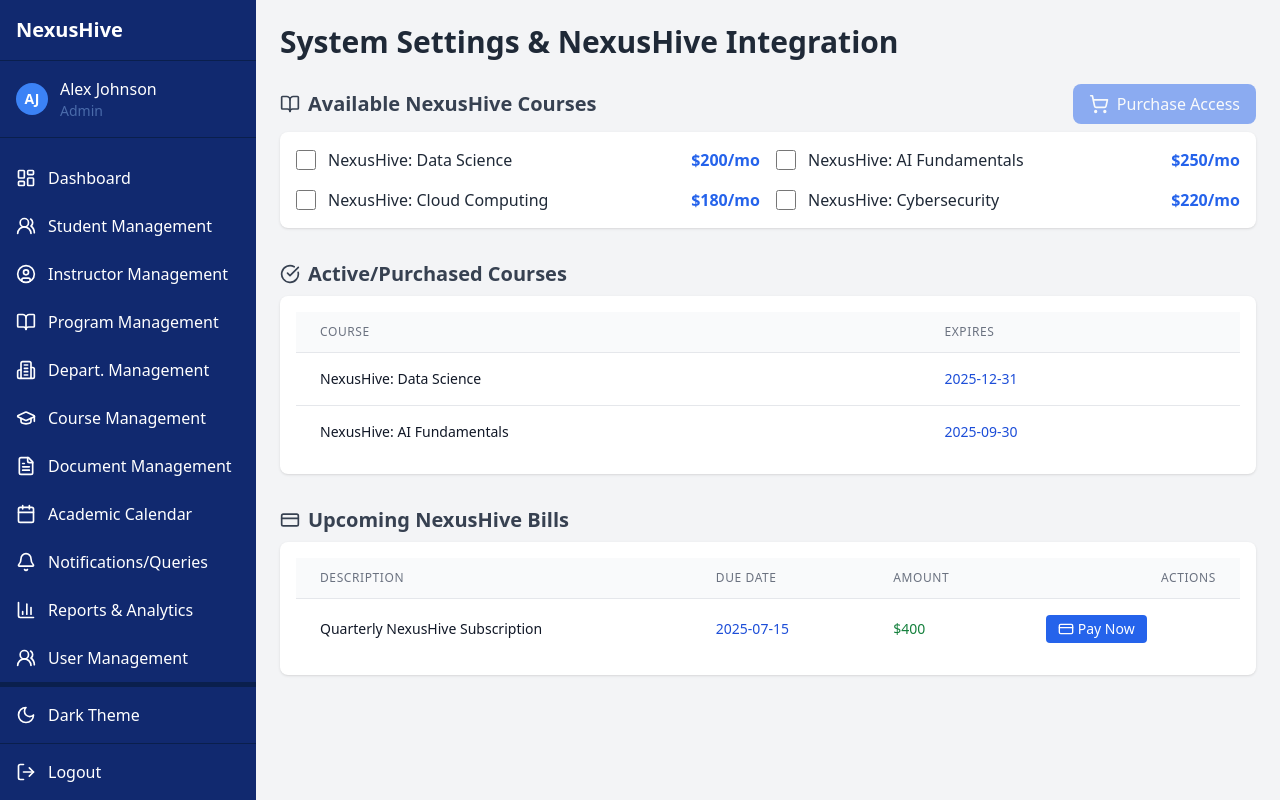
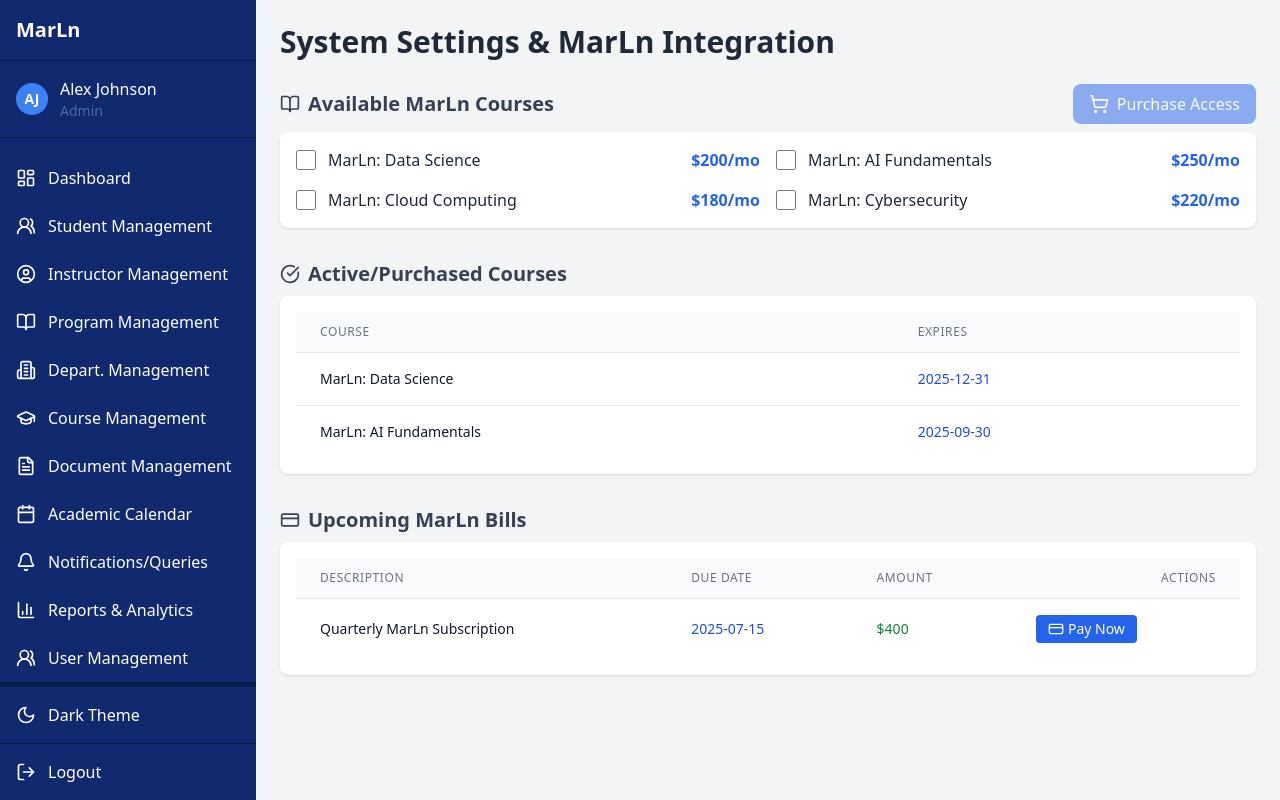
Before and after one commit to RupamAtMarln/Marln-University, a React (Vite) app in the folder marln-university-site/: page /admin/settings in a window 1280 px wide. Built offline with nearby package versions, Linux system fonts and the light colour scheme; sample sign-in values are in the browser's storage; the HTML template or start-up script is replaced by a standard one.

Commit message:
Replace all user-facing 'NexusHive' with 'MarLn' across the project

```diff
--- a/marln-university-site/index.html
+++ b/marln-university-site/index.html
@@ -4,7 +4,7 @@
     <meta charset="UTF-8" />
     <link rel="icon" type="image/svg+xml" href="./src/assets/marln-logo.png" />
     <meta name="viewport" content="width=device-width, initial-scale=1.0" />
-    <title>NexusHive</title>
+    <title>MarLn</title>
   </head>
   <body>
     <div id="root"></div>
--- a/marln-university-site/src/components/Sidebar.jsx
+++ b/marln-university-site/src/components/Sidebar.jsx
@@ -131,7 +131,7 @@
     <div className="w-64 h-screen bg-[#11296F] dark:bg-gray-900 text-white dark:text-gray-100 flex flex-col">
       {/* Logo */}
       <div className="p-4 border-b border-[#0a1f4d] dark:border-gray-800">
-        <h1 className="text-xl font-bold">NexusHive</h1>
+        <h1 className="text-xl font-bold">MarLn</h1>
       </div>
 
       {/* User Info */}
--- a/marln-university-site/src/pages/admin/AdminDashboard.jsx
+++ b/marln-university-site/src/pages/admin/AdminDashboard.jsx
@@ -251,8 +251,8 @@
             </div>
             {/* Upgrade Widget */}
             <div className="bg-blue-50 dark:bg-blue-900 rounded-xl shadow p-6 flex flex-col items-center gap-2">
-              <div className="flex items-center gap-2 text-blue-700 font-bold"><ArrowUpRight size={20}/> Go Pro with NexusHive</div>
-              <div className="text-xs text-gray-500 text-center">Upgrade to NexusHive Pro for advanced features and support</div>
+              <div className="flex items-center gap-2 text-blue-700 font-bold"><ArrowUpRight size={20}/> Go Pro with MarLn</div>
+              <div className="text-xs text-gray-500 text-center">Upgrade to MarLn Pro for advanced features and support</div>
               <button className="mt-2 px-4 py-2 bg-blue-600 text-white rounded-md hover:bg-blue-700 text-sm">Upgrade Now</button>
             </div>
           </div>
--- a/marln-university-site/src/pages/admin/CourseManagement.jsx
+++ b/marln-university-site/src/pages/admin/CourseManagement.jsx
@@ -112,7 +112,7 @@
                     <td className="px-6 py-4 whitespace-nowrap text-sm text-gray-500 dark:text-gray-300">{course.code}</td>
                     <td className="px-6 py-4 whitespace-nowrap text-center text-sm text-blue-700 dark:text-blue-400">{course.credits}</td>
                     <td className="px-6 py-4 whitespace-nowrap text-center text-sm text-green-700 dark:text-green-400">{course.hours}</td>
-                    <td className="px-6 py-4 whitespace-nowrap text-sm text-gray-500 dark:text-gray-300 capitalize">{course.source === 'nexushive' ? 'NexusHive' : 'University'}</td>
+                    <td className="px-6 py-4 whitespace-nowrap text-sm text-gray-500 dark:text-gray-300 capitalize">{course.source === 'nexushive' ? 'MarLn' : 'University'}</td>
                     <td className="px-6 py-4 whitespace-nowrap text-right text-sm font-medium space-x-2">
                       <button onClick={() => openViewModal(course)} className="text-blue-600 hover:text-blue-800 dark:text-blue-400 dark:hover:text-blue-300"><Eye size={18} /></button>
                       <button onClick={() => openEditModal(course)} className="text-green-600 hover:text-green-800 dark:text-green-400 dark:hover:text-green-300"><Edit size={18} /></button>
@@ -125,7 +125,7 @@
 
           {/* Predefined Courses */}
           <div className="bg-white dark:bg-gray-800 rounded-lg shadow p-6 mb-8">
-            <h2 className="text-xl font-bold text-gray-800 dark:text-gray-100 mb-4">NexusHive Predefined Courses</h2>
+            <h2 className="text-xl font-bold text-gray-800 dark:text-gray-100 mb-4">MarLn Predefined Courses</h2>
             <div className="grid grid-cols-1 md:grid-cols-2 lg:grid-cols-3 gap-4">
               {predefinedCourses.map((predef) => (
                 <div key={predef.id} className="border rounded-lg p-4 flex flex-col justify-between dark:border-gray-700">
@@ -240,7 +240,7 @@
             <div className="mb-2"><span className="font-semibold dark:text-gray-300">Code:</span> {selectedCourse.code}</div>
             <div className="mb-2"><span className="font-semibold dark:text-gray-300">Credits:</span> {selectedCourse.credits}</div>
             <div className="mb-2"><span className="font-semibold dark:text-gray-300">Instructional Hours:</span> {selectedCourse.hours}</div>
-            <div className="mb-2"><span className="font-semibold dark:text-gray-300">Source:</span> {selectedCourse.source === 'nexushive' ? 'NexusHive' : 'University'}</div>
+            <div className="mb-2"><span className="font-semibold dark:text-gray-300">Source:</span> {selectedCourse.source === 'nexushive' ? 'MarLn' : 'University'}</div>
             <div className="mb-2"><span className="font-semibold dark:text-gray-300">Description:</span> {selectedCourse.description}</div>
           </div>
         </div>
--- a/marln-university-site/src/pages/admin/DepartmentDashboard.jsx
+++ b/marln-university-site/src/pages/admin/DepartmentDashboard.jsx
@@ -3,7 +3,7 @@
 
 // Dummy data for university hierarchy
 const university = {
-  name: 'NexusHive University',
+  name: 'MarLn University',
   dean: { name: 'Dr. Alice Smith', title: 'University Dean', avatar: '', color: 'bg-blue-700' },
   colleges: [
     {
--- a/marln-university-site/src/pages/admin/ProgramManagement.jsx
+++ b/marln-university-site/src/pages/admin/ProgramManagement.jsx
@@ -259,7 +259,7 @@
                     <div className="flex items-center justify-between mb-2">
                       <span className="font-semibold text-lg">{course.name}</span>
                       {course.source === 'nexushive' && (
-                        <span className="ml-2 px-2 py-0.5 text-xs rounded bg-blue-600 text-white dark:bg-blue-700 dark:text-white">NexusHive</span>
+                        <span className="ml-2 px-2 py-0.5 text-xs rounded bg-blue-600 text-white dark:bg-blue-700 dark:text-white">MarLn</span>
                       )}
                     </div>
                     <div className="text-sm text-gray-500 dark:text-gray-300 mb-1">Code: {course.code}</div>
--- a/marln-university-site/src/pages/admin/Reports.jsx
+++ b/marln-university-site/src/pages/admin/Reports.jsx
@@ -5,9 +5,9 @@
 // Mock analytics data
 const mockCourses = [
   { id: 1, name: 'Intro to Programming', completions: 120, enrollments: 150, type: 'university' },
-  { id: 2, name: 'NexusHive: Data Science', completions: 90, enrollments: 100, type: 'nexushive' },
+  { id: 2, name: 'MarLn: Data Science', completions: 90, enrollments: 100, type: 'nexushive' },
   { id: 3, name: 'Calculus I', completions: 80, enrollments: 110, type: 'university' },
-  { id: 4, name: 'NexusHive: AI Fundamentals', completions: 60, enrollments: 70, type: 'nexushive' },
+  { id: 4, name: 'MarLn: AI Fundamentals', completions: 60, enrollments: 70, type: 'nexushive' },
   { id: 5, name: 'English Literature', completions: 95, enrollments: 120, type: 'university' },
 ];
 
@@ -66,8 +66,8 @@
               <BarChart3 size={32} className="text-purple-600" />
               <div>
                 <div className="text-lg font-semibold text-gray-700 dark:text-gray-200 flex items-center gap-2">
-                  NexusHive Performance
-                  <span className="bg-purple-100 dark:bg-purple-900 text-purple-700 dark:text-purple-300 px-2 py-0.5 rounded text-xs font-semibold ml-2">NexusHive</span>
+                  MarLn Performance
+                  <span className="bg-purple-100 dark:bg-purple-900 text-purple-700 dark:text-purple-300 px-2 py-0.5 rounded text-xs font-semibold ml-2">MarLn</span>
                 </div>
                 <div className="text-2xl font-bold text-purple-700 dark:text-purple-400">{nexusHivePerformance}</div>
               </div>
@@ -91,7 +91,7 @@
                     <td className="px-6 py-4 whitespace-nowrap text-sm font-medium text-gray-900 dark:text-gray-100 flex items-center gap-2">
                       {course.name}
                       {course.type === 'nexushive' && (
-                        <span className="bg-purple-100 dark:bg-purple-900 text-purple-700 dark:text-purple-300 px-2 py-0.5 rounded text-xs font-semibold ml-2">NexusHive</span>
+                        <span className="bg-purple-100 dark:bg-purple-900 text-purple-700 dark:text-purple-300 px-2 py-0.5 rounded text-xs font-semibold ml-2">MarLn</span>
                       )}
                     </td>
                     <td className="px-6 py-4 whitespace-nowrap text-center text-sm text-blue-700 dark:text-blue-300">{course.enrollments}</td>
--- a/marln-university-site/src/pages/admin/SystemSettings.jsx
+++ b/marln-university-site/src/pages/admin/SystemSettings.jsx
@@ -3,19 +3,19 @@
 import { CheckCircle, ShoppingCart, CreditCard, BookOpen, X } from 'lucide-react';
 
 const availableCourses = [
-  { id: 1, name: 'NexusHive: Data Science', price: 200 },
-  { id: 2, name: 'NexusHive: AI Fundamentals', price: 250 },
-  { id: 3, name: 'NexusHive: Cloud Computing', price: 180 },
-  { id: 4, name: 'NexusHive: Cybersecurity', price: 220 },
+  { id: 1, name: 'MarLn: Data Science', price: 200 },
+  { id: 2, name: 'MarLn: AI Fundamentals', price: 250 },
+  { id: 3, name: 'MarLn: Cloud Computing', price: 180 },
+  { id: 4, name: 'MarLn: Cybersecurity', price: 220 },
 ];
 
 const mockActive = [
-  { id: 1, name: 'NexusHive: Data Science', expires: '2025-12-31' },
-  { id: 2, name: 'NexusHive: AI Fundamentals', expires: '2025-09-30' },
+  { id: 1, name: 'MarLn: Data Science', expires: '2025-12-31' },
+  { id: 2, name: 'MarLn: AI Fundamentals', expires: '2025-09-30' },
 ];
 
 const mockBills = [
-  { id: 1, due: '2025-07-15', amount: 400, desc: 'Quarterly NexusHive Subscription' },
+  { id: 1, due: '2025-07-15', amount: 400, desc: 'Quarterly MarLn Subscription' },
 ];
 
 export default function SystemSettings() {
@@ -61,12 +61,12 @@
       <Sidebar role="admin" />
       <div className="flex-1 overflow-auto">
         <div className="p-6">
-          <h1 className="text-3xl font-bold text-gray-800 dark:text-gray-100 mb-6">System Settings & NexusHive Integration</h1>
+          <h1 className="text-3xl font-bold text-gray-800 dark:text-gray-100 mb-6">System Settings & MarLn Integration</h1>
 
           {/* Available Courses */}
           <div className="mb-8">
             <div className="flex justify-between items-center mb-2">
-              <h2 className="text-xl font-semibold text-gray-700 dark:text-gray-200 flex items-center gap-2"><BookOpen size={20}/> Available NexusHive Courses</h2>
+              <h2 className="text-xl font-semibold text-gray-700 dark:text-gray-200 flex items-center gap-2"><BookOpen size={20}/> Available MarLn Courses</h2>
               <button
                 onClick={() => setShowPurchaseModal(true)}
                 className="bg-blue-600 text-white px-4 py-2 rounded-lg flex items-center space-x-2 hover:bg-blue-700 transition-colors disabled:opacity-50"
@@ -99,7 +99,7 @@
             <h2 className="text-xl font-semibold text-gray-700 dark:text-gray-200 mb-2 flex items-center gap-2"><CheckCircle size={20}/> Active/Purchased Courses</h2>
             <div className="bg-white dark:bg-gray-800 rounded-lg shadow p-4">
               {activeCourses.length === 0 ? (
-                <div className="text-gray-500 dark:text-gray-400">No active NexusHive courses.</div>
+                <div className="text-gray-500 dark:text-gray-400">No active MarLn courses.</div>
               ) : (
                 <table className="min-w-full divide-y divide-gray-200 dark:divide-gray-700">
                   <thead className="bg-gray-50 dark:bg-gray-900">
@@ -123,7 +123,7 @@
 
           {/* Upcoming Bills */}
           <div className="mb-8">
-            <h2 className="text-xl font-semibold text-gray-700 dark:text-gray-200 mb-2 flex items-center gap-2"><CreditCard size={20}/> Upcoming NexusHive Bills</h2>
+            <h2 className="text-xl font-semibold text-gray-700 dark:text-gray-200 mb-2 flex items-center gap-2"><CreditCard size={20}/> Upcoming MarLn Bills</h2>
             <div className="bg-white dark:bg-gray-800 rounded-lg shadow p-4">
               {bills.length === 0 ? (
                 <div className="text-gray-500 dark:text-gray-400">No upcoming bills.</div>
@@ -161,7 +161,7 @@
         <div className="fixed inset-0 bg-black bg-opacity-50 flex items-center justify-center z-50">
           <div className="bg-white dark:bg-gray-800 rounded-lg p-6 w-full max-w-lg">
             <div className="flex justify-between items-center mb-4">
-              <h2 className="text-2xl font-bold text-gray-800 dark:text-gray-100">Purchase NexusHive Courses</h2>
+              <h2 className="text-2xl font-bold text-gray-800 dark:text-gray-100">Purchase MarLn Courses</h2>
               <button onClick={() => setShowPurchaseModal(false)} className="text-gray-500 dark:text-gray-300 hover:text-gray-700 dark:hover:text-gray-100"><X size={24} /></button>
             </div>
             <form onSubmit={handlePurchase} className="space-y-4">
--- a/marln-university-site/src/pages/auth/LoginPage.jsx
+++ b/marln-university-site/src/pages/auth/LoginPage.jsx
@@ -38,16 +38,16 @@
           className="absolute inset-0 w-full h-full object-cover opacity-60"
         />
         <div className="relative z-10 flex flex-col justify-center h-full px-12">
-          <img src={logo} alt="NexusHive Logo" className="w-32 mb-6" />
+          <img src={logo} alt="MarLn Logo" className="w-32 mb-6" />
           <h1 className="text-white text-4xl font-bold leading-tight mb-4">
-            Welcome to <br /> NexusHive 🚀
+            Welcome to <br /> MarLn 🚀
           </h1>
           <p className="text-blue-100 text-lg max-w-md">
             Your all-in-one solution for managing students, instructors, and university operations in one digital hub.
           </p>
         </div>
         <div className="text-sm text-blue-100 text-center p-4 relative z-10">
-          © {new Date().getFullYear()} NexusHive. All rights reserved.
+          © {new Date().getFullYear()} MarLn. All rights reserved.
         </div>
       </div>
 
@@ -55,8 +55,8 @@
       <div className="flex flex-1 justify-center items-center bg-gray-100 px-6 sm:px-12">
         <div className="w-full max-w-md bg-white shadow-2xl rounded-2xl p-8 space-y-6">
           <div className="text-center">
-            <img src={logo} alt="NexusHive" className="mx-auto w-24 mb-4" />
-            <h2 className="text-2xl font-bold text-blue-700">Sign in to NexusHive</h2>
+            <img src={logo} alt="MarLn" className="mx-auto w-24 mb-4" />
+            <h2 className="text-2xl font-bold text-blue-700">Sign in to MarLn</h2>
             <p className="text-sm text-gray-500">Use your university credentials</p>
           </div>
 
```
Also changed, not shown: 1 other file (tests, documents, lock files or other folders).
